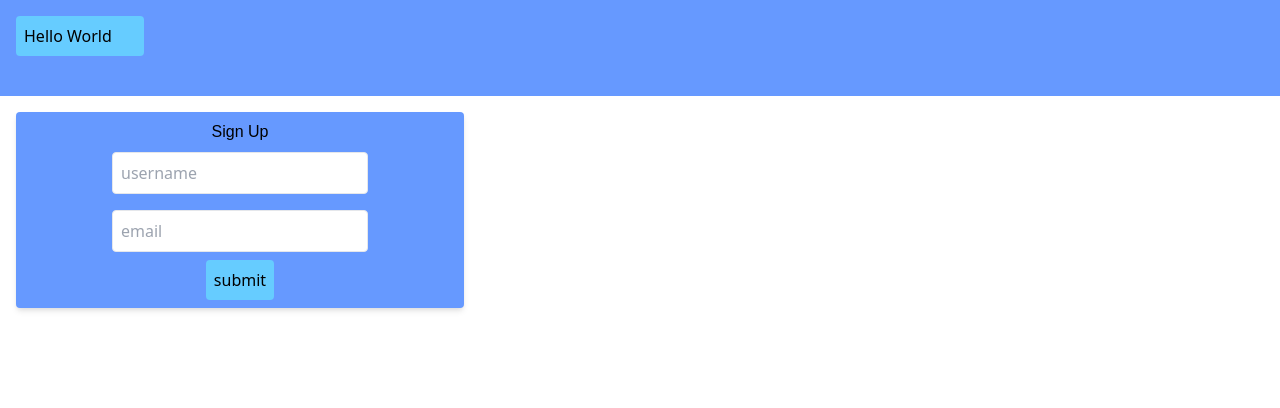
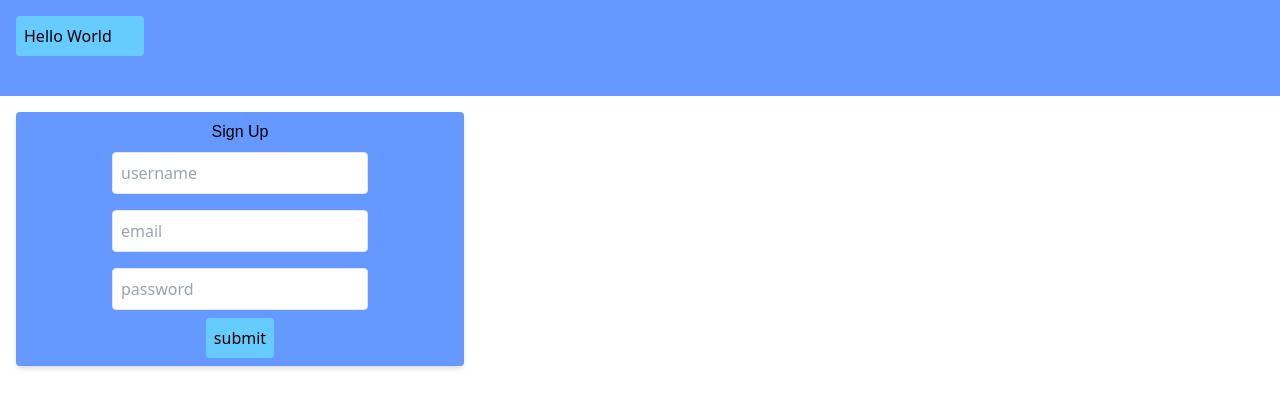
Before and after one commit to Hlulani/therapistable, a Next.js app: page /signup in a window 1280 px wide. Shown: the top 408 px of the page. Built offline with nearby package versions, Linux system fonts and the light colour scheme.

Commit message:
Added password field

```diff
--- a/pages/signup/index.js
+++ b/pages/signup/index.js
@@ -21,6 +21,7 @@ export default function SignUp() {
                 <h1>Sign Up</h1>
                 <input className="w-64 p-2 m-2 rounded border" type="text" name="username" placeholder="username" />
                 <input className="w-64 p-2 m-2 rounded border" type="email" name="email" placeholder="email" />
+                <input className="w-64 p-2 m-2 rounded border" type="password" name="email" placeholder="password" />
                 <input className="p-2 rounded bg-secondary" type="submit" value="submit" />
             </form>
 
```
Also changed, not shown: 1 other file (tests, documents, lock files or other folders).
